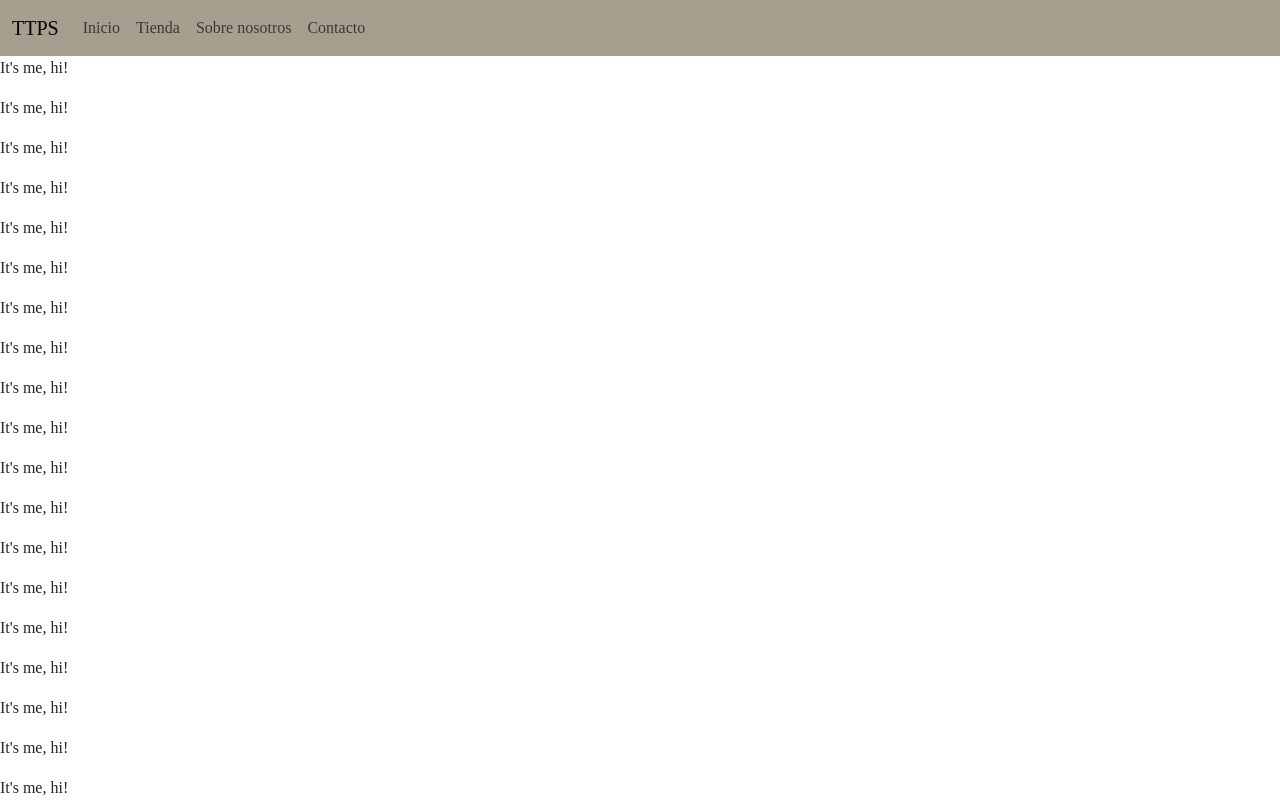
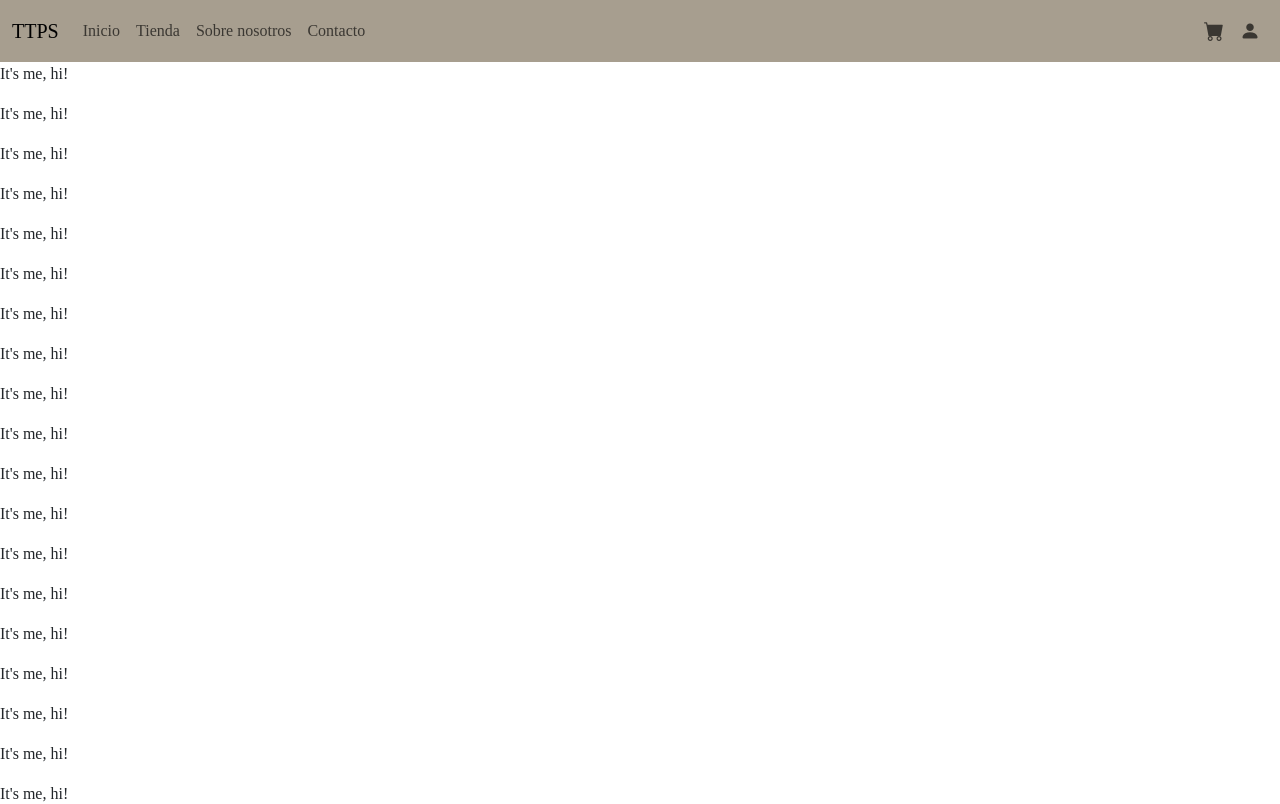
Before and after one commit to rexwithluv/ttps, a Next.js app: page / in a window 1280 px wide. Shown: the top 804 px of the page. Built offline with nearby package versions, Linux system fonts and the light colour scheme.

Commit message:
el icono del carrito cambia según si está vacío o no

```diff
--- a/src/app/components/Navbar.js
+++ b/src/app/components/Navbar.js
@@ -1,6 +1,9 @@
 import Link from "next/link";
 
 export default function Navbar() {
+  const carrito = ["cosita"];
+  const carritoVacio = carrito.length === 0;
+
   return (
     <nav className="navbar navbar-expand-lg bg-primary">
       <div className="container-fluid">
@@ -47,6 +50,24 @@ export default function Navbar() {
             </li>
           </ul>
         </div>
+
+        <ul className="navbar-nav ms-auto fs-5">
+          <li className="nav-item">
+            <Link className="nav-link" href={"/"}>
+              {carritoVacio ? (
+                <i className="bi bi-cart" />
+              ) : (
+                <i class="bi bi-cart-fill" />
+              )}
+            </Link>
+          </li>
+
+          <li className="nav-item">
+            <Link className="nav-link" href={"/"}>
+              <i className="bi bi-person-fill" />
+            </Link>
+          </li>
+        </ul>
       </div>
     </nav>
   );
```
